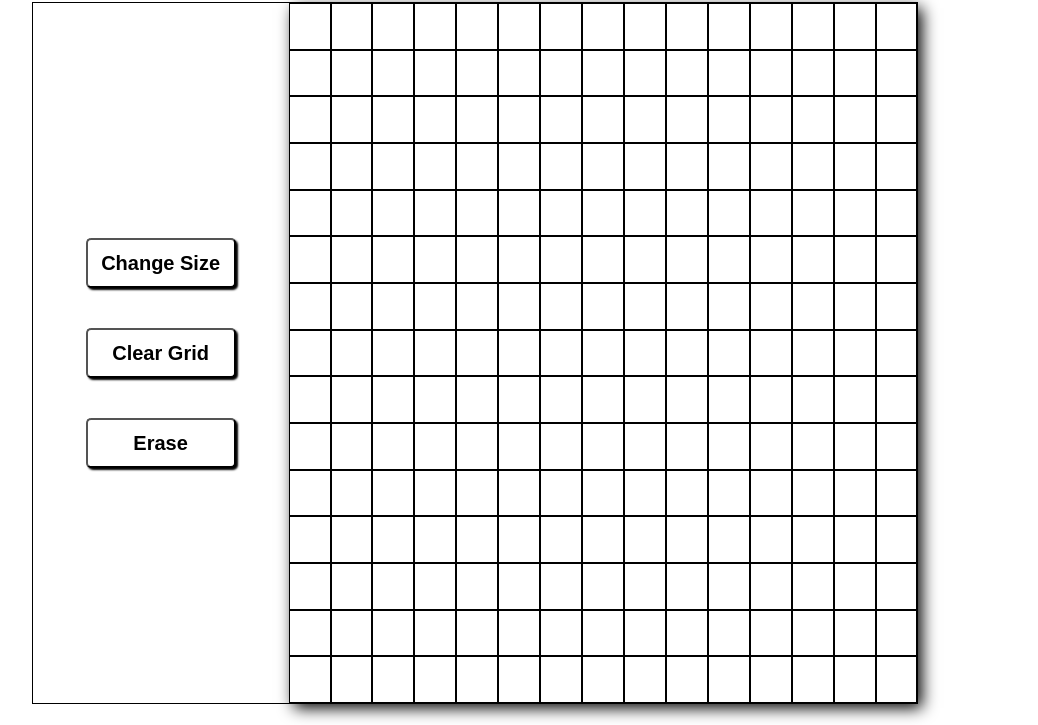
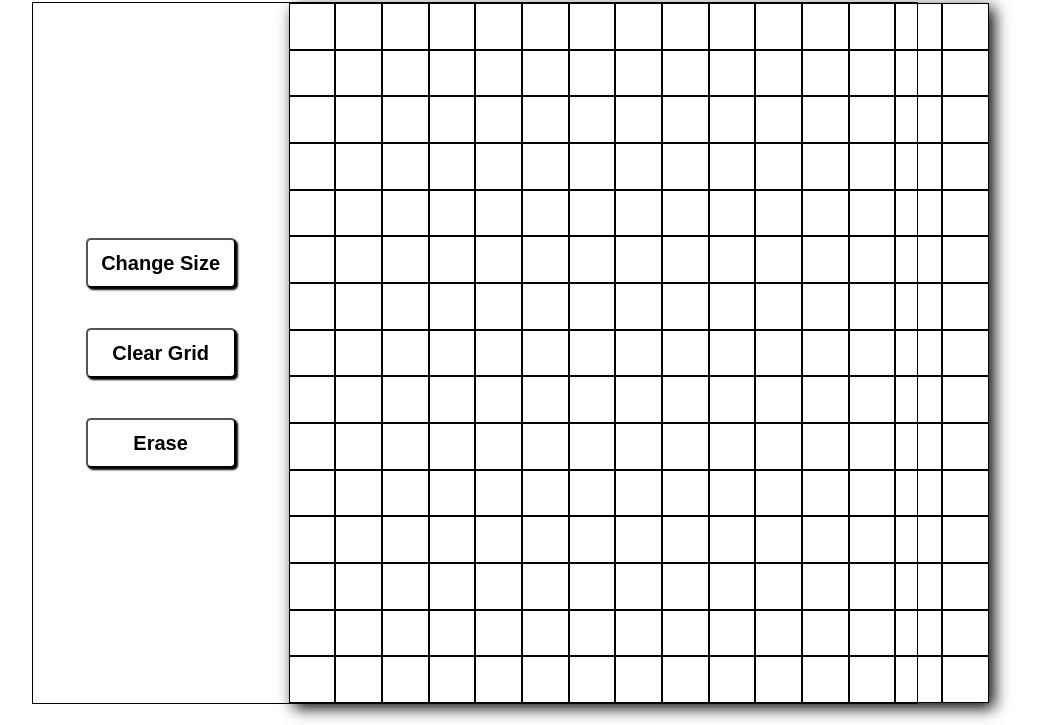
Before and after one commit to thilakjay/etch-a-sketch, a plain HTML site: page index.html in a window 1280 px wide. Shown: the part 75-800 px from the top of the page, without its empty margins (165-1203 px from the left). Drawn offline with Linux system fonts and the light colour scheme.

Commit message:
just need to fix alignment issues

```diff
--- a/index.html
+++ b/index.html
@@ -17,7 +17,8 @@
             <input id="eraseBtn" class="button" type="button" value="Erase">
         </div>
 
-        <div id="container">
+        <div id="main-container">
+            <div id="container"></div>
         </div>
     </div>
 </body>
--- a/style.css
+++ b/style.css
@@ -43,6 +43,10 @@ body{
     height: 100%;
 }
 
+#main-container {
+    flex:1;
+}
+
 #container {
     display: flex;
     flex-direction: column;
```
